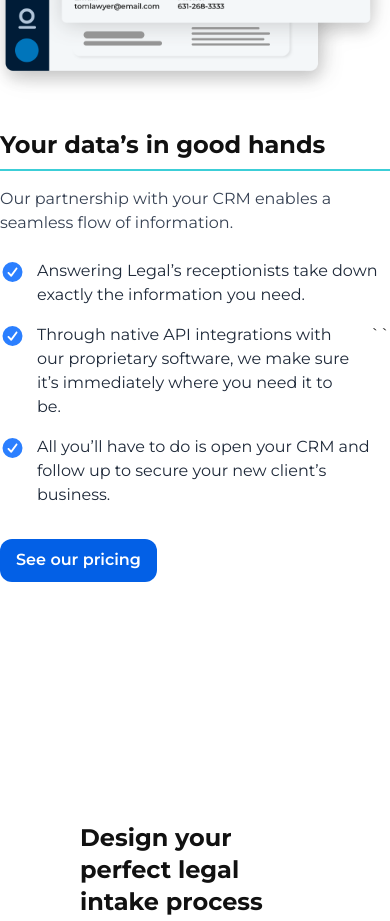
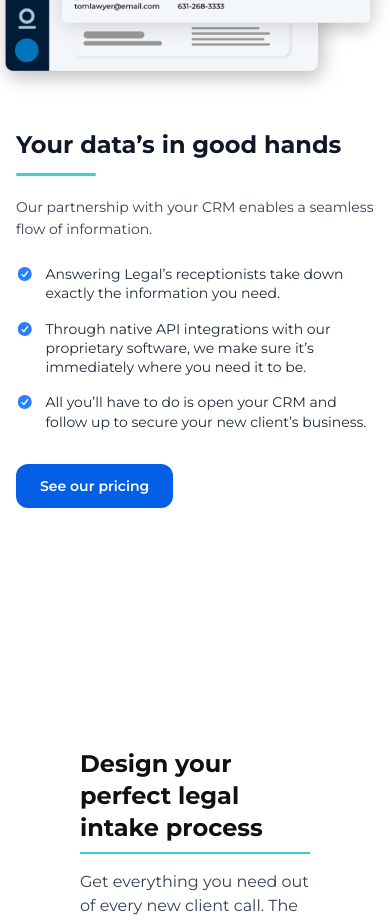
Before and after one commit to mahmadsadikRepositry/frontend-assignment-nextjs, a Next.js app: page / in a window 390 px wide. Shown: the part 2680-3601 px from the top of the page. Built offline with nearby package versions, Linux system fonts and the light colour scheme.

Commit message:
[issue] CRM component changes, made it responsive.

```diff
--- a/app/Home/CRM/Crm.tsx
+++ b/app/Home/CRM/Crm.tsx
@@ -17,48 +17,59 @@ export default function Crm() {
             priority
           />
         </div>
-        <div className="w-full md:w-1/2 flex flex-col justify-center items-start max-w-lg">
-          <h2 className="text-2xl md:text-3xl font-bold mb-2">Your data’s in good hands</h2>
-          <div className="w-full h-[2px] bg-[#3CCED7] max-w-[478px] mb-4" aria-hidden="true" />
-          <p className="text-gray-700 text-base md:text-lg mb-6">
+        <div className="w-full md:w-1/2 flex flex-col justify-center items-start max-w-lg px-4 sm:px-0">
+  <h2 className="text-2xl sm:text-3xl font-bold mb-3 text-gray-900 text-balance">
+    Your data’s in good hands
+  </h2>
+
+  <div
+    className="w-20 sm:w-32 h-[3px] bg-[#3CCED7] rounded-full mb-5"
+    aria-hidden="true"
+  ></div>
+
+  <p className="text-gray-700 text-sm sm:text-base md:text-lg leading-relaxed mb-6">
     Our partnership with your CRM enables a seamless flow of information.
   </p>
-          <ul className="space-y-4 mb-8">
+
+  <ul className="space-y-4 mb-8 text-sm sm:text-base">
     <li className="flex items-start gap-3">
-              <span className="text-blue text-xl">
-                <FontAwesomeIcon icon={faCircleCheck} className="text-blue-500" />
-              </span>
-              <span className="text-gray-800">
+      <FontAwesomeIcon
+        icon={faCircleCheck}
+        className="w-5 h-5 text-blue-500 flex-shrink-0 mt-[2px]"/>
+
+      <span className="text-gray-800 leading-snug">
         Answering Legal’s receptionists take down exactly the information you need.
       </span>
     </li>
+
     <li className="flex items-start gap-3">
-              <span className="text-blue text-xl">
-                <FontAwesomeIcon icon={faCircleCheck} className="text-blue-500" />
+      <FontAwesomeIcon
+        icon={faCircleCheck}
+        className="w-5 h-5 text-blue-500 flex-shrink-0 mt-[2px]"/>
+      <span className="text-gray-800 leading-snug">
+        Through native API integrations with our proprietary software, we make sure it’s immediately where you need it to be.
       </span>
-              <span className="text-gray-800">
-                Through native API integrations with our proprietary software, we make sure it’s
-                immediately where you need it to be.
-              </span>
-              ``
     </li>
+
     <li className="flex items-start gap-3">
-              <span className="text-blue text-xl">
-                <FontAwesomeIcon icon={faCircleCheck} className="text-blue-500" />
-              </span>
-              <span className="text-gray-800">
-                All you’ll have to do is open your CRM and follow up to secure your new client’s
-                business.
+      <FontAwesomeIcon
+        icon={faCircleCheck}
+        className="w-5 h-5 text-blue-500 flex-shrink-0 mt-[2px]"/>
+      <span className="text-gray-800 leading-snug">
+        All you’ll have to do is open your CRM and follow up to secure your new client’s business.
       </span>
     </li>
   </ul>
+
   <a
-            className="px-4 gap-[10px] rounded-[12px] text-center flex justify-center items-center font-semibold text-base sm:text-[22px] overflow-hidden h-[43px] shrink-0 py-[20px] w-fit h-auto max-h-[43px] bg-blue text-white hover:bg-navyBlue"
     href="/try-for-free"
+    className="flex justify-center items-center gap-2 px-6 py-3 rounded-xl font-semibold text-white bg-blue hover:bg-navyBlue transition-all duration-300 text-sm sm:text-lg"
   >
     See our pricing
   </a>
 </div>
+
+
       </div>
     </section>
   );
```
Lines whose indentation alone changed are shown as unchanged.
